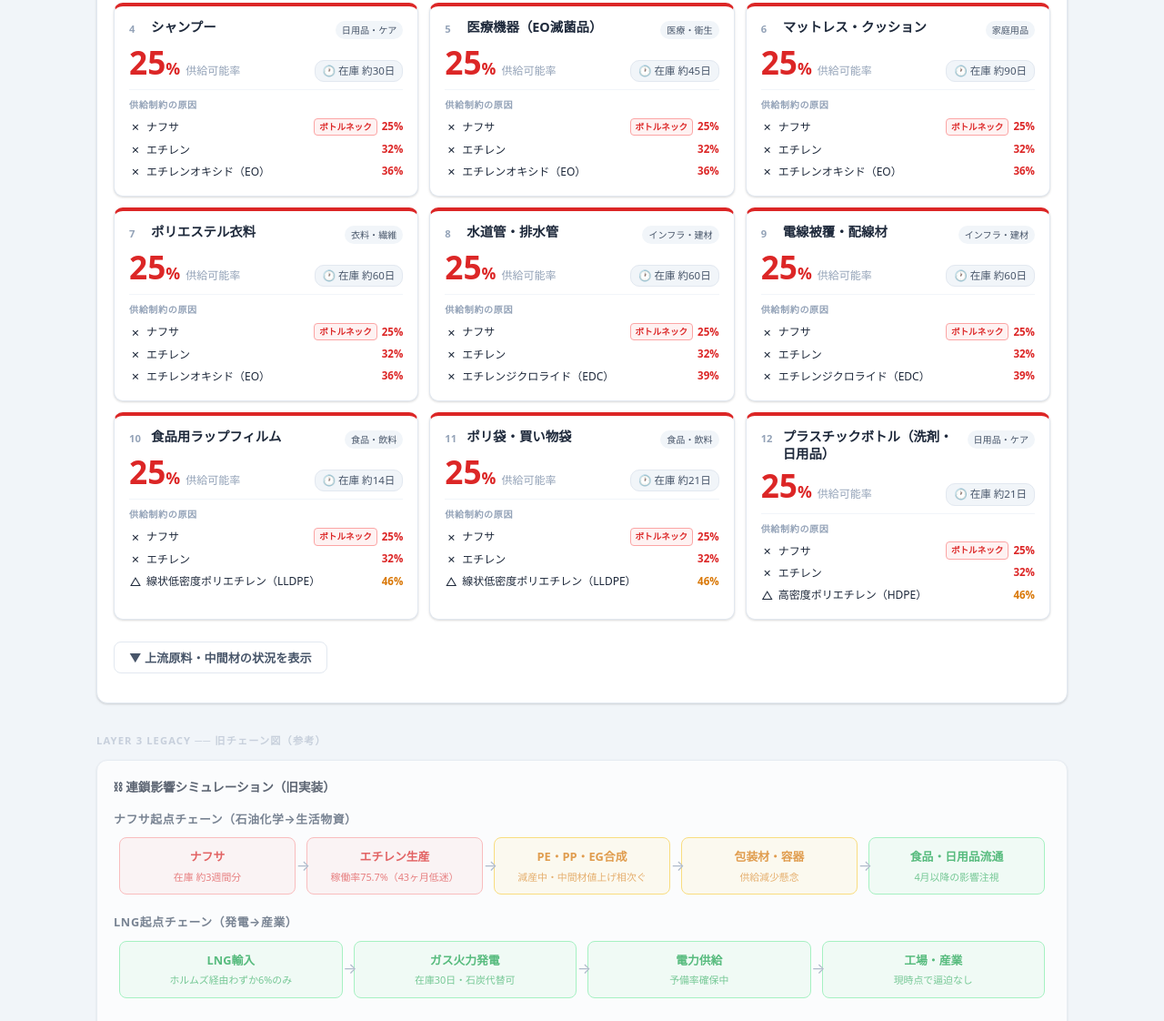
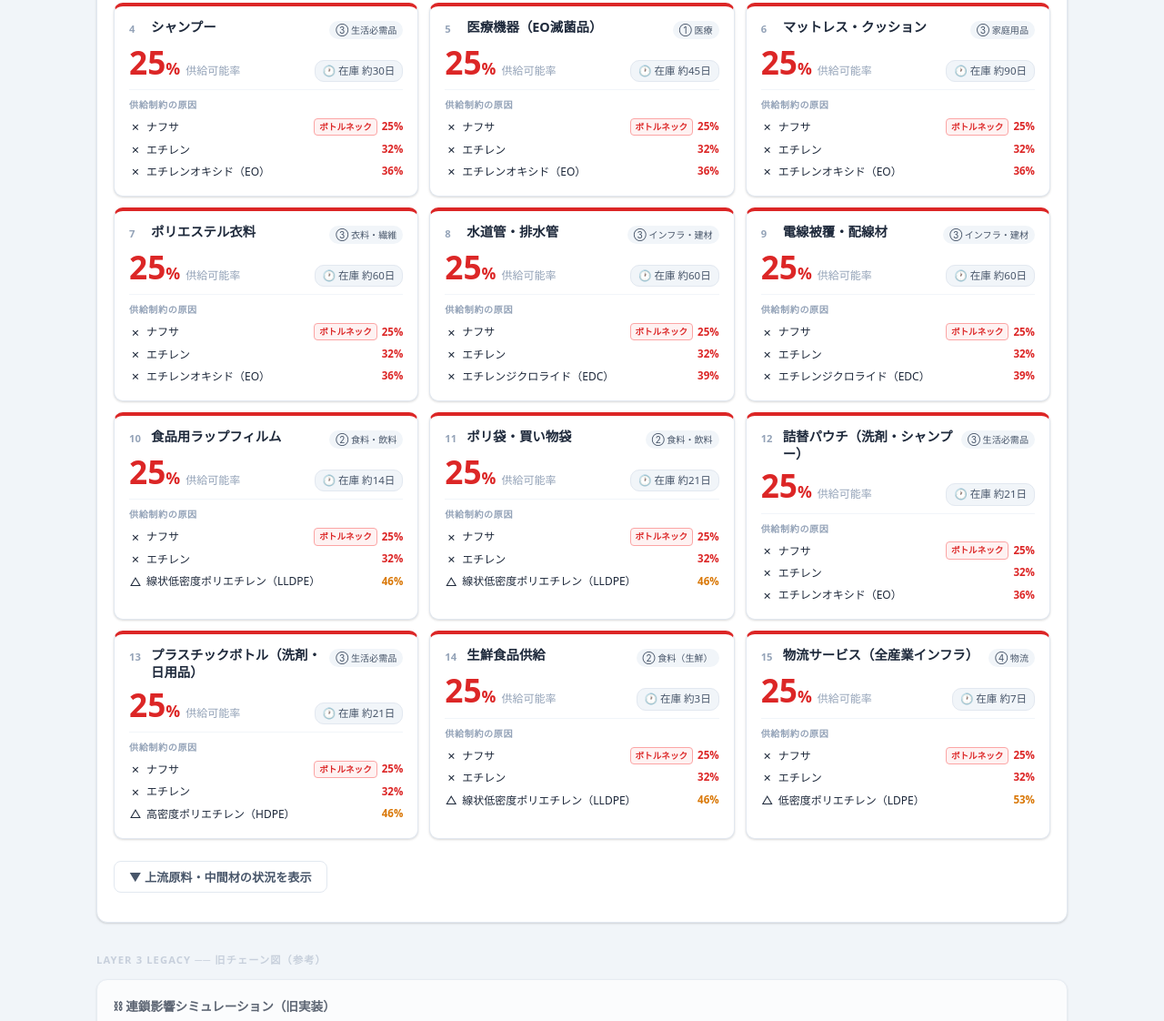
Before and after one commit to linogino/energy-dashboard, a plain HTML site: page index.html in a window 1280 px wide. Shown: the part 1760-2882 px from the top of the page at 91% size. Drawn offline with nearby package versions, Linux system fonts and the light colour scheme.

Commit message:
feat: redesign Layer 3 UI + add agriculture/logistics chain
Layer 3 UI redesign:
- 「何が止まるか」ファーストの impact ranking カード表示
- availability = min(upstream) のボトルネック計算
- 製品ごとにボトルネック原因を表示
- シナリオ連鎖説明パネル（ストーリーテキスト）追加
- 上流原料パネルを折りたたみ式に変更

農業・物流チェーン追加:
- 天然ガス→アンモニア→尿素→窒素肥料/AdBlue経路
- ディーゼル燃料→農機稼働・食品物流経路
- 消費財: 生鮮食品供給・物流サービス
- 詰替パウチ（LLDPE+PET×界面活性剤）追加

新シナリオ: LNG不足・AdBlue枯渇・ディーゼル不足
カテゴリ再分類: ①医療 ②食料 ③生活必需品 ④物流

Co-Authored-By: Claude Sonnet 4.6 <noreply@anthropic.com>

```diff
--- /dev/null
+++ b/data/chains/agriculture.json
@@ -0,0 +1,320 @@
+{
+  "system": "agriculture",
+  "subsystem": "food_logistics",
+  "label": "農業・物流チェーン（食料安全保障・物流インフラ）",
+  "nodes": [
+    {
+      "id": "natural_gas",
+      "type": "feedstock",
+      "label": "天然ガス（LNG）",
+      "labelEn": "Natural Gas / LNG",
+      "description": "肥料（アンモニア経由）・AdBlueの一次原料。日本はLNG輸入依存。ホルムズ経由比率が高い。",
+      "sourceRefs": [],
+      "scores": {
+        "substitutability": { "value": 0.10, "basis": "proxy", "confidence": "medium", "note": "肥料原料の代替なし。短期代替は国家備蓄のみ" },
+        "priorityScore": { "value": 95, "basis": "proxy", "confidence": "high", "note": "農業・物流双方の根幹原料" },
+        "consumerRelevance": { "value": 5, "basis": "proxy", "confidence": "medium", "note": "feedstockのため直接消費者影響なし" }
+      }
+    },
+    {
+      "id": "diesel_fuel",
+      "type": "material",
+      "label": "ディーゼル燃料",
+      "labelEn": "Diesel Fuel",
+      "description": "農機・トラック・建機の動力源。原油から精製。日本の農業と物流の共通依存資源。",
+      "sourceRefs": [],
+      "scores": {
+        "substitutability": { "value": 0.15, "basis": "proxy", "confidence": "medium", "note": "電動化・水素化は2030年代以降。短期代替なし" },
+        "priorityScore": { "value": 88, "basis": "proxy", "confidence": "high", "note": "農業・物流の直接動力。代替不可" },
+        "consumerRelevance": { "value": 8, "basis": "proxy", "confidence": "medium", "note": "materialのため直接消費者影響なし" }
+      }
+    },
+    {
+      "id": "ammonia",
+      "type": "intermediate",
+      "label": "アンモニア",
+      "labelEn": "Ammonia",
+      "description": "天然ガスのスチームメタンリフォーミング（SMR）で製造。窒素肥料・AdBlueの前駆体。",
+      "sourceRefs": [],
+      "scores": {
+        "substitutability": { "value": 0.10, "basis": "proxy", "confidence": "medium", "note": "窒素肥料の代替原料はほぼなし。電解水素合成は普及段階外" },
+        "priorityScore": { "value": 85, "basis": "proxy", "confidence": "medium", "note": "肥料生産の上流ボトルネック" },
+        "consumerRelevance": { "value": 5, "basis": "proxy", "confidence": "medium", "note": "中間材" }
+      }
+    },
+    {
+      "id": "urea",
+      "type": "intermediate",
+      "label": "尿素",
+      "labelEn": "Urea",
+      "description": "アンモニアとCO2から合成。窒素肥料・AdBlueの主原料。日本は輸入依存（中国・ロシア等）。",
+      "sourceRefs": [],
+      "scores": {
+        "substitutability": { "value": 0.20, "basis": "proxy", "confidence": "medium", "note": "硫安等への切替は可能だが農家の切替コスト大" },
+        "priorityScore": { "value": 85, "basis": "proxy", "confidence": "high", "note": "農業・物流の双方に影響する分岐点" },
+        "consumerRelevance": { "value": 5, "basis": "proxy", "confidence": "medium", "note": "中間材" }
+      }
+    },
+    {
+      "id": "adblue",
+      "type": "material",
+      "label": "AdBlue（尿素水）",
+      "labelEn": "AdBlue / DEF",
+      "description": "尿素32.5%水溶液。SCR搭載ディーゼル車の排ガス処理に法令上必須。2021年に中国輸出制限で日本がほぼパニック（在庫14日分）。",
+      "sourceRefs": [],
+      "scores": {
+        "substitutability": { "value": 0.05, "basis": "proxy", "confidence": "high", "note": "SCR搭載車には代替なし。規制回避は違法。緊急時でも迂回不可" },
+        "priorityScore": { "value": 92, "basis": "proxy", "confidence": "high", "note": "トラック・農機の稼働継続に必須。在庫枯渇で即時停止" },
+        "consumerRelevance": { "value": 10, "basis": "proxy", "confidence": "medium", "note": "material" }
+      }
+    },
+    {
+      "id": "nitrogen_fertilizer",
+      "type": "material",
+      "label": "窒素肥料",
+      "labelEn": "Nitrogen Fertilizer",
+      "description": "尿素・硫安等。日本は輸入依存80%超。不足で収量が20〜40%低下。",
+      "sourceRefs": [],
+      "scores": {
+        "substitutability": { "value": 0.20, "basis": "proxy", "confidence": "medium", "note": "有機肥料への転換は可能だが収量低下必至。短期切替困難" },
+        "priorityScore": { "value": 88, "basis": "proxy", "confidence": "high", "note": "農業生産量の直接決定因子" },
+        "consumerRelevance": { "value": 10, "basis": "proxy", "confidence": "medium", "note": "素材" }
+      }
+    },
+    {
+      "id": "pesticide",
+      "type": "material",
+      "label": "農薬",
+      "labelEn": "Pesticide",
+      "description": "ナフサ→エチレン→芳香族系中間体→農薬原料。日本の原料は中国依存が高い。",
+      "sourceRefs": [],
+      "scores": {
+        "substitutability": { "value": 0.30, "basis": "proxy", "confidence": "low", "note": "生物農薬等の代替あるが短期切替困難。省農薬栽培でも収量10〜30%低下" },
+        "priorityScore": { "value": 70, "basis": "proxy", "confidence": "medium", "note": "病害虫管理に不可欠" },
+        "consumerRelevance": { "value": 10, "basis": "proxy", "confidence": "medium", "note": "素材" }
+      }
+    },
+    {
+      "id": "food_production_app",
+      "type": "application",
+      "label": "農業生産（施肥・防除・収穫）",
+      "labelEn": "Agriculture Production",
+      "description": "窒素肥料・農薬・農機（ディーゼル+AdBlue）・農業資材（PEフィルム）の複合依存。どれか欠けると収量が大幅低下。",
+      "sourceRefs": [],
+      "scores": {
+        "substitutability": { "value": 0.10, "basis": "proxy", "confidence": "medium", "note": "国内農業の代替は輸入食品だが物流停止下では無意味" },
+        "priorityScore": { "value": 96, "basis": "proxy", "confidence": "high", "note": "食料安全保障の根幹" },
+        "consumerRelevance": { "value": 20, "basis": "proxy", "confidence": "medium", "note": "application" }
+      }
+    },
+    {
+      "id": "food_distribution_app",
+      "type": "application",
+      "label": "食品物流（トラック輸送）",
+      "labelEn": "Food Distribution",
+      "description": "ディーゼルトラック+AdBlueで運行。停止すると都市部への食品供給が途絶。生産しても届かない状態。",
+      "sourceRefs": [],
+      "scores": {
+        "substitutability": { "value": 0.15, "basis": "proxy", "confidence": "medium", "note": "鉄道・船舶での代替は限定的。ラストマイルはトラック依存" },
+        "priorityScore": { "value": 93, "basis": "proxy", "confidence": "high", "note": "都市食品供給の動脈。止まれば食料危機即時顕在化" },
+        "consumerRelevance": { "value": 20, "basis": "proxy", "confidence": "medium", "note": "application" }
+      }
+    },
+    {
+      "id": "logistics_packaging_app",
+      "type": "application",
+      "label": "物流梱包（PEフィルム・パレット）",
+      "labelEn": "Logistics Packaging",
+      "description": "LDPEストレッチフィルム・HDPEパレット。パレット梱包・防水包装に使用。不足で物流効率が大幅低下。",
+      "sourceRefs": [],
+      "scores": {
+        "substitutability": { "value": 0.30, "basis": "proxy", "confidence": "medium", "note": "紙・バンドへの部分代替可能" },
+        "priorityScore": { "value": 62, "basis": "proxy", "confidence": "medium", "note": "物流効率に影響" },
+        "consumerRelevance": { "value": 15, "basis": "proxy", "confidence": "medium", "note": "application" }
+      }
+    },
+    {
+      "id": "fresh_food_supply",
+      "type": "consumer_product",
+      "label": "生鮮食品供給",
+      "labelEn": "Fresh Food Supply",
+      "category": "food_fresh",
+      "description": "農業生産×食品物流の複合。肥料・農薬・燃料・AdBlueのどれかが欠けても店頭から消える。代替不可の最優先品目。",
+      "sourceRefs": [],
+      "scores": {
+        "substitutability": { "value": 0.15, "basis": "proxy", "confidence": "medium", "note": "缶詰・乾物での代替は短期のみ。長期的には生鮮不可欠" },
+        "priorityScore": { "value": 97, "basis": "proxy", "confidence": "high", "note": "食料安全保障の中核。代替不可" },
+        "consumerRelevance": { "value": 98, "basis": "proxy", "confidence": "high", "note": "毎日の食事に直結" }
+      }
+    },
+    {
+      "id": "logistics_service",
+      "type": "consumer_product",
+      "label": "物流サービス（全産業インフラ）",
+      "labelEn": "Logistics Infrastructure",
+      "category": "logistics",
+      "description": "ディーゼル+AdBlue+梱包材。止まると全産業のサプライチェーンが麻痺。医療品・食料・工業品の流通が全て停止。",
+      "sourceRefs": [],
+      "scores": {
+        "substitutability": { "value": 0.10, "basis": "proxy", "confidence": "medium", "note": "電動トラック等は普及途上。短期代替なし" },
+        "priorityScore": { "value": 90, "basis": "proxy", "confidence": "high", "note": "全産業インフラ。止まれば経済停止" },
+        "consumerRelevance": { "value": 88, "basis": "proxy", "confidence": "high", "note": "間接的に全消費財の入手可能性に影響" }
+      }
+    }
+  ],
+  "edges": [
+    {
+      "id": "natural_gas__ammonia",
+      "from": "natural_gas",
+      "to": "ammonia",
+      "type": "chemical_conversion",
+      "dependencyStrength": "primary",
+      "sourceRefs": [],
+      "meta": { "process": "スチームメタンリフォーミング（SMR）" }
+    },
+    {
+      "id": "ammonia__urea",
+      "from": "ammonia",
+      "to": "urea",
+      "type": "chemical_conversion",
+      "dependencyStrength": "primary",
+      "sourceRefs": [],
+      "meta": { "process": "アンモニア + CO2 → 尿素（Bosch-Meiser法）" }
+    },
+    {
+      "id": "urea__nitrogen_fertilizer",
+      "from": "urea",
+      "to": "nitrogen_fertilizer",
+      "type": "processing",
+      "dependencyStrength": "primary",
+      "sourceRefs": [],
+      "meta": { "process": "尿素肥料・硫安等への加工" }
+    },
+    {
+      "id": "urea__adblue",
+      "from": "urea",
+      "to": "adblue",
+      "type": "processing",
+      "dependencyStrength": "primary",
+      "sourceRefs": [],
+      "meta": { "process": "尿素32.5%水溶液化（AdBlue製造）" }
+    },
+    {
+      "id": "nitrogen_fertilizer__food_production_app",
+      "from": "nitrogen_fertilizer",
+      "to": "food_production_app",
+      "type": "material_dependency",
+      "dependencyStrength": "primary",
+      "sourceRefs": [],
+      "meta": { "process": "施肥による収量確保" }
+    },
+    {
+      "id": "adblue__food_production_app",
+      "from": "adblue",
+      "to": "food_production_app",
+      "type": "material_dependency",
+      "dependencyStrength": "primary",
+      "sourceRefs": [],
+      "meta": { "process": "農機SCR処理（現代農機は必須）" }
+    },
+    {
+      "id": "adblue__food_distribution_app",
+      "from": "adblue",
+      "to": "food_distribution_app",
+      "type": "material_dependency",
+      "dependencyStrength": "primary",
+      "sourceRefs": [],
+      "meta": { "process": "トラックSCR排ガス処理（法令上必須）" }
+    },
+    {
+      "id": "diesel_fuel__food_production_app",
+      "from": "diesel_fuel",
+      "to": "food_production_app",
+      "type": "material_dependency",
+      "dependencyStrength": "primary",
+      "sourceRefs": [],
+      "meta": { "process": "農機の動力源（トラクター・収穫機）" }
+    },
+    {
+      "id": "diesel_fuel__food_distribution_app",
+      "from": "diesel_fuel",
+      "to": "food_distribution_app",
+      "type": "material_dependency",
+      "dependencyStrength": "primary",
+      "sourceRefs": [],
+      "meta": { "process": "輸送トラックの燃料" }
+    },
+    {
+      "id": "ethylene__pesticide",
+      "from": "ethylene",
+      "to": "pesticide",
+      "type": "chemical_conversion",
+      "dependencyStrength": "secondary",
+      "sourceRefs": [],
+      "meta": { "process": "エチレン→芳香族系中間体→農薬原料（簡略化）" }
+    },
+    {
+      "id": "pesticide__food_production_app",
+      "from": "pesticide",
+      "to": "food_production_app",
+      "type": "material_dependency",
+      "dependencyStrength": "primary",
+      "sourceRefs": [],
+      "meta": { "process": "病害虫防除（収量維持）" }
+    },
+    {
+      "id": "lldpe__food_production_app",
+      "from": "lldpe",
+      "to": "food_production_app",
+      "type": "material_dependency",
+      "dependencyStrength": "secondary",
+      "sourceRefs": [],
+      "meta": { "process": "ハウス農業用PEフィルム・マルチ" }
+    },
+    {
+      "id": "food_production_app__fresh_food_supply",
+      "from": "food_production_app",
+      "to": "fresh_food_supply",
+      "type": "product_dependency",
+      "dependencyStrength": "primary",
+      "sourceRefs": [],
+      "meta": {}
+    },
+    {
+      "id": "food_distribution_app__fresh_food_supply",
+      "from": "food_distribution_app",
+      "to": "fresh_food_supply",
+      "type": "product_dependency",
+      "dependencyStrength": "primary",
+      "sourceRefs": [],
+      "meta": {}
+    },
+    {
+      "id": "food_distribution_app__logistics_service",
+      "from": "food_distribution_app",
+      "to": "logistics_service",
+      "type": "product_dependency",
+      "dependencyStrength": "primary",
+      "sourceRefs": [],
+      "meta": {}
+    },
+    {
+      "id": "ldpe__logistics_packaging_app",
+      "from": "ldpe",
+      "to": "logistics_packaging_app",
+      "type": "material_dependency",
+      "dependencyStrength": "primary",
+      "sourceRefs": [],
+      "meta": { "process": "ストレッチラップ・包装フィルム（LDPE）" }
+    },
+    {
+      "id": "logistics_packaging_app__logistics_service",
+      "from": "logistics_packaging_app",
+      "to": "logistics_service",
+      "type": "product_dependency",
+      "dependencyStrength": "secondary",
+      "sourceRefs": [],
+      "meta": {}
+    }
+  ]
+}
--- a/data/chains/ethylene-downstream.json
+++ b/data/chains/ethylene-downstream.json
@@ -280,6 +280,33 @@
       }
     },
     {
+      "id": "refill_film_app",
+      "type": "application",
+      "label": "詰替パウチ製膜",
+      "labelEn": "Refill Pouch Film Lamination",
+      "description": "LLDPE外層＋PETラミネート層の多層フィルム製造。詰替パウチの包材として使用。",
+      "sourceRefs": ["proxy_consumer_score"],
+      "scores": {
+        "substitutability": { "value": 0.35, "basis": "proxy", "confidence": "medium", "note": "ボトル容器に移行可能だがコスト・廃材増加" },
+        "priorityScore": { "value": 68, "basis": "proxy", "confidence": "medium", "note": "詰替市場の包材" },
+        "consumerRelevance": { "value": 15, "basis": "proxy", "confidence": "medium", "note": "application" }
+      }
+    },
+    {
+      "id": "refill_pouch",
+      "type": "consumer_product",
+      "label": "詰替パウチ（洗剤・シャンプー）",
+      "labelEn": "Refill Pouch",
+      "category": "personal_care",
+      "description": "LLDPE+PETラミネートの包材×界面活性剤系内容物。日本市場の主力販売形態。包材・中身の双方がボトルネック候補。",
+      "sourceRefs": ["proxy_consumer_score"],
+      "scores": {
+        "substitutability": { "value": 0.45, "basis": "proxy", "confidence": "medium", "note": "ボトル製品への切替は可能だが割高・廃棄プラ増加" },
+        "priorityScore": { "value": 72, "basis": "proxy", "confidence": "medium", "note": "日本市場の主力販売形態。不足で棚が空になる" },
+        "consumerRelevance": { "value": 78, "basis": "proxy", "confidence": "high", "note": "家庭消費財の主流。価格・利便性への影響大" }
+      }
+    },
+    {
       "id": "plastic_container",
       "type": "consumer_product",
       "label": "プラスチックボトル（洗剤・日用品）",
@@ -451,6 +478,42 @@
       "dependencyStrength": "primary",
       "sourceRefs": ["proxy_consumer_score"],
       "meta": {}
+    },
+    {
+      "id": "lldpe__refill_film_app",
+      "from": "lldpe",
+      "to": "refill_film_app",
+      "type": "material_dependency",
+      "dependencyStrength": "primary",
+      "sourceRefs": ["proxy_consumer_score"],
+      "meta": { "process": "詰替パウチ外層フィルム（LLDPE）" }
+    },
+    {
+      "id": "pet_resin__refill_film_app",
+      "from": "pet_resin",
+      "to": "refill_film_app",
+      "type": "material_dependency",
+      "dependencyStrength": "primary",
+      "sourceRefs": ["proxy_consumer_score"],
+      "meta": { "process": "ラミネート層（PETフィルム）" }
+    },
+    {
+      "id": "refill_film_app__refill_pouch",
+      "from": "refill_film_app",
+      "to": "refill_pouch",
+      "type": "product_dependency",
+      "dependencyStrength": "primary",
+      "sourceRefs": ["proxy_consumer_score"],
+      "meta": {}
+    },
+    {
+      "id": "household_surfactant_app__refill_pouch",
+      "from": "household_surfactant_app",
+      "to": "refill_pouch",
+      "type": "product_dependency",
+      "dependencyStrength": "primary",
+      "sourceRefs": ["proxy_consumer_score"],
+      "meta": { "process": "界面活性剤（詰替内容物）" }
     }
   ]
 }
--- a/index.html
+++ b/index.html
@@ -1013,12 +1013,14 @@ function renderPolicy(policy) {
 ══════════════════════════════════════════════ */
 
 const CATEGORY_LABELS = {
-  food_beverage:   '食品・飲料',
-  personal_care:   '日用品・ケア',
-  healthcare:      '医療・衛生',
-  infrastructure:  'インフラ・建材',
-  clothing_textile:'衣料・繊維',
-  home_living:     '家庭用品',
+  healthcare:       '① 医療',
+  food_fresh:       '② 食料（生鮮）',
+  food_beverage:    '② 食料・飲料',
+  personal_care:    '③ 生活必需品',
+  infrastructure:   '③ インフラ・建材',
+  home_living:      '③ 家庭用品',
+  clothing_textile: '③ 衣料・繊維',
+  logistics:        '④ 物流',
 };
 
 const TYPE_BADGE = {
@@ -1038,15 +1040,21 @@ function _riskClass(risk) {
 
 // ── 在庫バッファー日数（推定値） ──────────────────────────────────────
 const INVENTORY_DAYS = {
+  // 上流原料・中間材
   naphtha: 15, ethylene: 7, eo: 7, meg: 14, edc: 10, vcm: 10,
   surfactant_base: 14, ethanolamine: 14, polyether_polyol: 21,
   pvc_resin: 21, hdpe: 21, lldpe: 21, ldpe: 21,
   pet_resin: 14, polyester_fiber: 30, pu_foam: 30,
+  // 農業・物流系
+  natural_gas: 14, ammonia: 30, urea: 45, adblue: 14,
+  nitrogen_fertilizer: 60, pesticide: 90, diesel_fuel: 30,
+  // 消費財
   water_pipe: 60, electrical_conduit: 60,
   food_wrap: 14, shopping_bag: 21, plastic_container: 21,
   beverage_bottle: 14, food_packaging_film: 14,
-  kitchen_detergent: 30, shampoo: 30,
+  kitchen_detergent: 30, shampoo: 30, refill_pouch: 21,
   medical_devices: 45, mattress: 90, polyester_garment: 60,
+  fresh_food_supply: 3, logistics_service: 7,
 };
 
 // ── シナリオ連鎖ストーリー ─────────────────────────────────────────────
@@ -1112,6 +1120,34 @@ const SCENARIO_STORIES = {
       { label: '一般洗剤・食品包装 後回し', crit: true },
     ],
     note: '危機下のトリアージ：医療・衛生を守ると日用品の棚が空になる。供給制約下での配分判断が問われる。',
+  },
+  lng_shortage: {
+    chain: [
+      { label: 'LNG供給 60%', crit: true },
+      { label: 'アンモニア不足', crit: true },
+      { label: '尿素・窒素肥料制約', crit: true },
+      { label: 'AdBlue不足', crit: true },
+      { label: '農業生産低下＋物流制約', crit: true },
+    ],
+    note: '天然ガスはエチレン系とは別系統。肥料・AdBlue経由で農業・物流に波及。収量低下と輸送停止が同時発生する複合危機。',
+  },
+  adblue_shortage: {
+    chain: [
+      { label: 'AdBlue在庫 枯渇', crit: true },
+      { label: 'SCRトラック 法令上停止', crit: true },
+      { label: '食品・医薬品 輸送停止', crit: true },
+      { label: '全産業サプライチェーン麻痺', crit: true },
+    ],
+    note: '2021年の教訓：中国が尿素輸出制限→日本のAdBlue在庫が14日分に。今回は農業・物流両面で同時発生する事態。',
+  },
+  diesel_shortage: {
+    chain: [
+      { label: 'ディーゼル供給 60%', crit: true },
+      { label: '農機稼働 制約', crit: true },
+      { label: '食品輸送 制約' },
+      { label: '生鮮食品 供給減少' },
+    ],
+    note: 'ディーゼルは農業と物流の共通インフラ。収穫・運搬が同時に制約。エチレン系とは独立した危機経路。',
   },
   normal: {
     chain: [
--- a/scripts/chain-graph.js
+++ b/scripts/chain-graph.js
@@ -14,6 +14,7 @@ const ChainGraph = (() => {
     'data/chains/ethylene-core.json',
     'data/chains/ethylene-eo.json',
     'data/chains/ethylene-downstream.json',
+    'data/chains/agriculture.json',
   ];
 
   // ── 有効な type 間接続ルール ─────────────────────────────────────────────
--- a/scripts/chain-simulation.js
+++ b/scripts/chain-simulation.js
@@ -58,6 +58,24 @@ const ChainSimulation = (() => {
       label:       '医療優先配分',
       description: '供給制限下で医療・衛生用途に優先配分。食品包装・洗剤等の一般向けが後回しになる場合。',
       stockLevels: { naphtha: 0.35, eo: 0.70 },
+    },
+    lng_shortage: {
+      id:          'lng_shortage',
+      label:       'LNG不足（肥料・AdBlue制約）',
+      description: '天然ガス供給が60%に低下。アンモニア→尿素→窒素肥料・AdBlueの生産が制約。農業生産と物流に波及。',
+      stockLevels: { natural_gas: 0.40, ammonia: 0.55 },
+    },
+    adblue_shortage: {
+      id:          'adblue_shortage',
+      label:       'AdBlue枯渇（物流・農機停止）',
+      description: 'AdBlue（尿素水）在庫が枯渇。SCR搭載ディーゼル車・農機が法令上運行停止。全産業サプライチェーンに即時波及。',
+      stockLevels: { adblue: 0.05, urea: 0.20 },
+    },
+    diesel_shortage: {
+      id:          'diesel_shortage',
+      label:       'ディーゼル不足（農業・物流制約）',
+      description: 'ディーゼル燃料の供給が60%に制約。農機稼働・食品輸送の双方が停止水準に近づく。',
+      stockLevels: { diesel_fuel: 0.40 },
     },
     normal: {
       id:          'normal',
```
